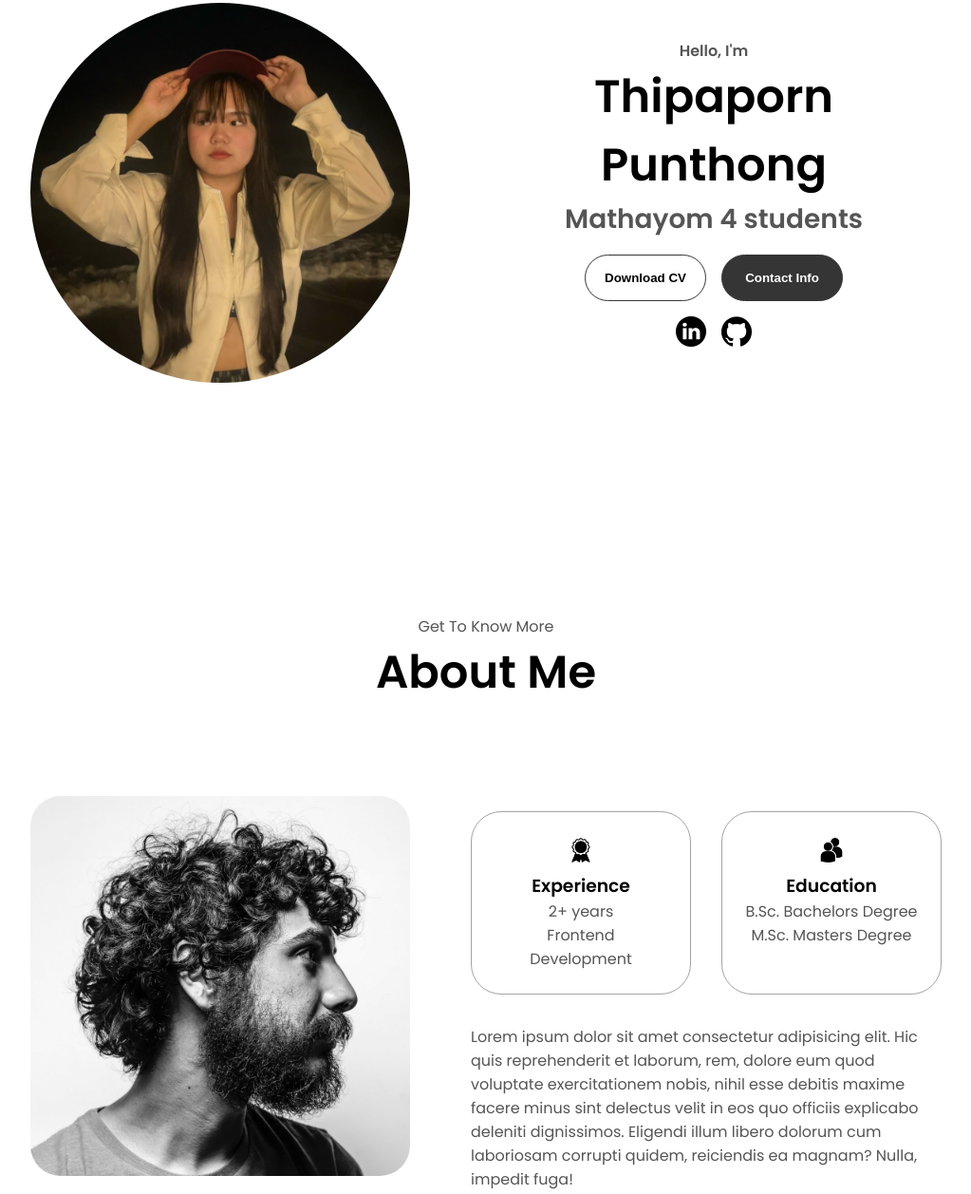
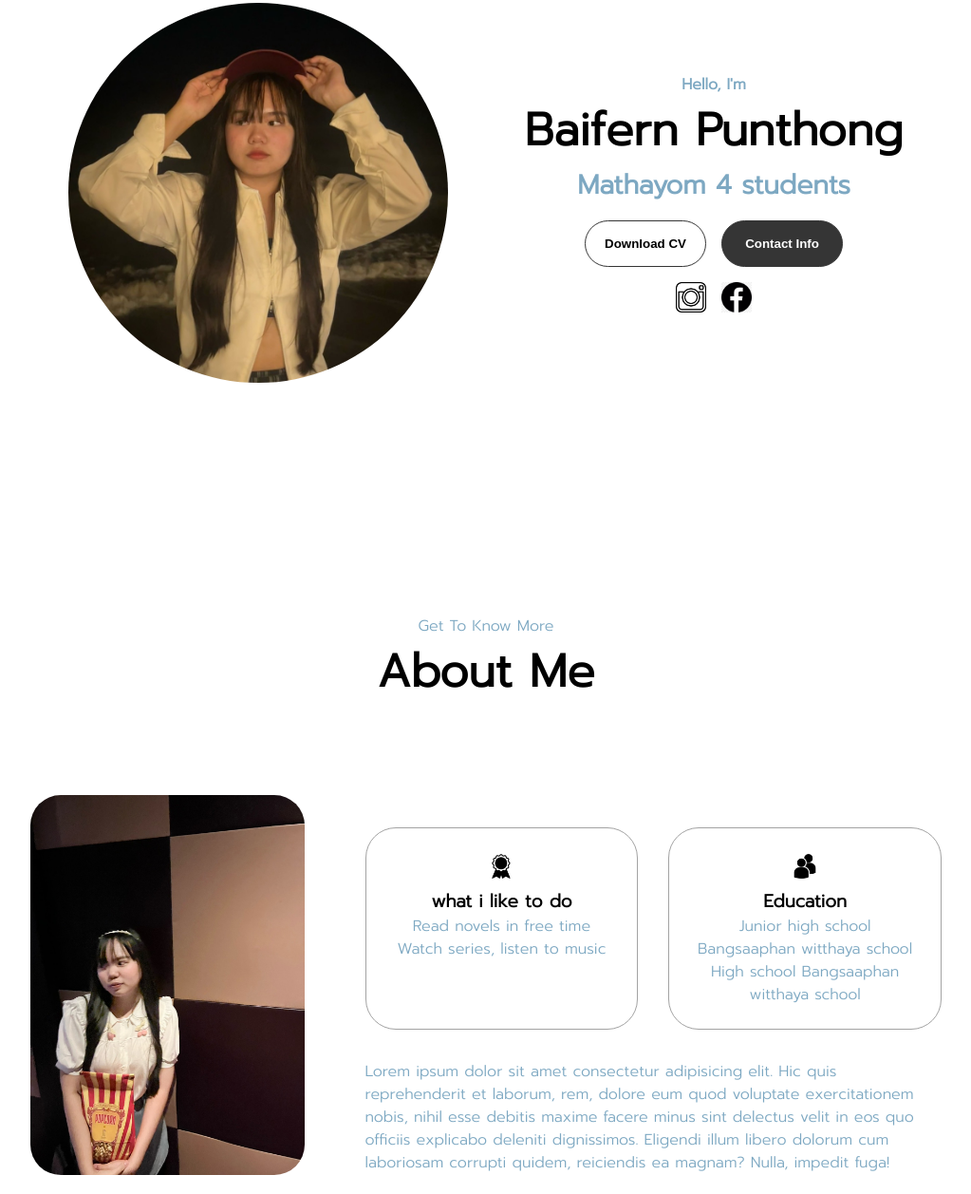
Before and after one commit to thipxpxrn/portfoilo.thpxpxrn, a plain HTML site: page index.html in a window 1280 px wide. Shown: the part 281-1538 px from the top of the page at 95% size, without its empty margins (128-1151 px from the left). Drawn offline with Linux system fonts and the light colour scheme.

Commit message:
up to u
รอบ2

```diff
--- a/index.html
+++ b/index.html
@@ -42,7 +42,7 @@
       </div>
       <div class="section__text">
         <p class="section__text__p1">Hello, I'm</p>
-        <h1 class="title">Thipaporn Punthong</h1>
+        <h1 class="title">Baifern Punthong</h1>
         <p class="section__text__p2">Mathayom 4 students</p>
         <div class="btn-container">
           <button
@@ -57,13 +57,13 @@
         </div>
         <div id="socials-container">
           <img
-            src="./assets/linkedin.png"
+            src="./assets/1.png"
             alt="My LinkedIn profile"
             class="icon"
             onclick="location.href='https://linkedin.com/'"
           />
           <img
-            src="./assets/github.png"
+            src="./assets/6.png"
             alt="My Github profile"
             class="icon"
             onclick="location.href='https://github.com/'"
@@ -77,7 +77,7 @@
       <div class="section-container">
         <div class="section__pic-container">
           <img
-            src="./assets/about-pic.png"
+            src="./assets/S__19193882.jpg"
             alt="Profile picture"
             class="about-pic"
           />
@@ -90,8 +90,8 @@
                 alt="Experience icon"
                 class="icon"
               />
-              <h3>Experience</h3>
-              <p>2+ years <br />Frontend Development</p>
+              <h3>what i like to do</h3>
+              <p>Read novels in free time<br />Watch series, listen to music</p>
             </div>
             <div class="details-container">
               <img
@@ -100,7 +100,7 @@
                 class="icon"
               />
               <h3>Education</h3>
-              <p>B.Sc. Bachelors Degree<br />M.Sc. Masters Degree</p>
+              <p>Junior high school Bangsaaphan witthaya school<br />High school  Bangsaaphan witthaya school</p>
             </div>
           </div>
           <div class="text-container">
@@ -264,12 +264,12 @@
           <div class="details-container color-container">
             <div class="article-container">
               <img
-                src="./assets/project-1.png"
+                src="./assets/S__19193886.jpg"
                 alt="Project 1"
                 class="project-img"
               />
             </div>
-            <h2 class="experience-sub-title project-title">Project One</h2>
+            <h2 class="experience-sub-title project-title">Mahidol University Camp</h2>
             <div class="btn-container">
               <button
                 class="btn btn-color-2 project-btn"
@@ -288,12 +288,12 @@
           <div class="details-container color-container">
             <div class="article-container">
               <img
-                src="./assets/project-2.png"
+                src="./assets/S__19193888.jpg"
                 alt="Project 2"
                 class="project-img"
               />
             </div>
-            <h2 class="experience-sub-title project-title">Project Two</h2>
+            <h2 class="experience-sub-title project-title">Farewell to teacher</h2>
             <div class="btn-container">
               <button
                 class="btn btn-color-2 project-btn"
@@ -312,12 +312,12 @@
           <div class="details-container color-container">
             <div class="article-container">
               <img
-                src="./assets/project-3.png"
+                src="./assets/S__19193889.jpg"
                 alt="Project 3"
                 class="project-img"
               />
             </div>
-            <h2 class="experience-sub-title project-title">Project Three</h2>
+            <h2 class="experience-sub-title project-title">Mahidol University Camp</h2>
             <div class="btn-container">
               <button
                 class="btn btn-color-2 project-btn"
@@ -348,19 +348,19 @@
       <div class="contact-info-upper-container">
         <div class="contact-info-container">
           <img
-            src="./assets/email.png"
+            src="./assets/6.png"
             alt="Email icon"
             class="icon contact-icon email-icon"
           />
-          <p><a href="mailto:examplemail@gmail.com">Example@gmail.com</a></p>
+          <p><a href="mailto:examplemail@gmail.com">Baifern Punthong.</a></p>
         </div>
         <div class="contact-info-container">
           <img
-            src="./assets/linkedin.png"
+            src="./assets/1.png"
             alt="LinkedIn icon"
             class="icon contact-icon"
           />
-          <p><a href="https://www.linkedin.com">LinkedIn</a></p>
+          <p><a href="https://www.linkedin.com">_thpxpxrn</a></p>
         </div>
       </div>
     </section>
@@ -375,7 +375,7 @@
           </ul>
         </div>
       </nav>
-      <p>Copyright &#169; 2023 John Doe. All Rights Reserved.</p>
+      <p>Copyright &#169; 2023 Baifern Punthong. All Rights Reserved.</p>
     </footer>
     <script src="script.js"></script>
   </body>
--- a/style.css
+++ b/style.css
@@ -1,6 +1,6 @@
 /* GENERAL */
 
-@import url("https://fonts.googleapis.com/css2?family=Poppins:wght@300;400;500;600&display=swap");
+@import url('https://fonts.googleapis.com/css2?family=Kalam&family=Mitr:wght@300&family=Prompt:wght@300&display=swap');
 
 * {
   margin: 0;
@@ -8,7 +8,9 @@
 }
 
 body {
-  font-family: "Poppins", sans-serif;
+  font-family: 'Kalam', cursive;
+font-family: 'Mitr', sans-serif;
+font-family: 'Prompt', sans-serif;
 }
 
 html {
@@ -16,7 +18,7 @@ html {
 }
 
 p {
-  color: rgb(85, 85, 85);
+  color: rgb(125, 168, 194);
 }
 
 /* TRANSITION */
@@ -45,7 +47,7 @@ nav {
   font-size: 1.5rem;
 }
 .img-round {
-  border-radius: 50%;
+  border-radius: 50%;z
 }
 a {
   color: black;
@@ -54,7 +56,7 @@ a {
 }
 
 a:hover {
-  color: grey;
+  color: rgb(189, 121, 121);
   text-decoration: underline;
   text-underline-offset: 1rem;
   text-decoration-color: rgb(181, 181, 181);
@@ -91,7 +93,7 @@ a:hover {
 .hamburger-icon span {
   width: 100%;
   height: 2px;
-  background-color: black;
+  background-color: rgb(166, 60, 60);
   transition: all 0.3 ease-in-out;
 }
 
@@ -99,7 +101,7 @@ a:hover {
   position: absolute;
   top: 100%;
   right: 0;
-  background-color: white;
+  background-color: rgb(255, 253, 253);
   width: fit-content;
   max-height: 0;
   overflow: hidden;
```
Also changed, not shown: 3.png (added), 3a26202fc7c97e579589a94e9e301258.jpg (added), assets/1.png (added), assets/12.jpg (added), assets/5.png (added), assets/6.png (added), assets/S__19193882.jpg (added), assets/S__19193886.jpg (added), assets/S__19193888.jpg (added), assets/S__19193889.jpg (added).
